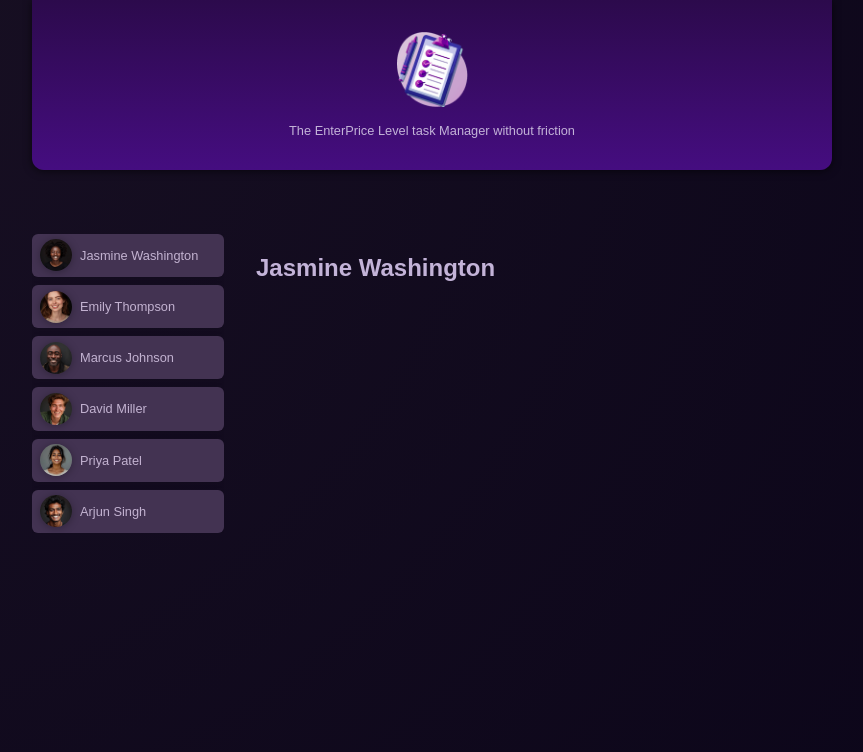
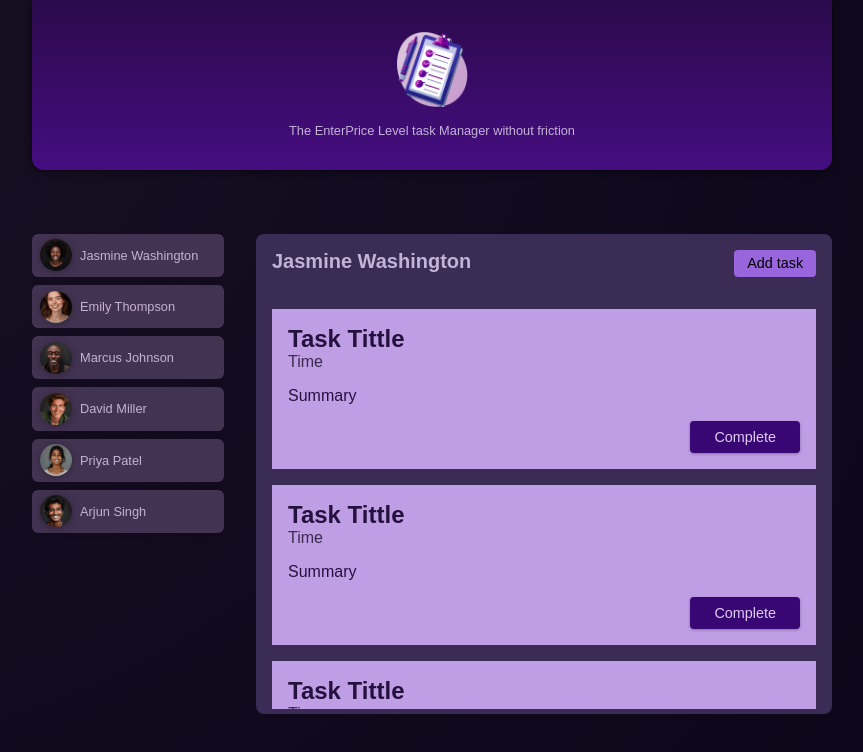
Before and after one commit to NithuJanzee/AngularTaskManager, an Angular app: page / in a window 1280 px wide. Both pictures are taken after a click on the button "Jasmine Washington". Shown: the top 752 px of the page, without its empty margins (208-1071 px from the left). Built offline with nearby package versions, Linux system fonts and the light colour scheme.

Commit message:
added tasks component

```diff
--- a/src/app/task/task.component.css
+++ b/src/app/task/task.component.css
@@ -0,0 +1,63 @@
+#tasks {
+    padding: 1rem;
+    border-radius: 8px;
+    max-height: 60vh;
+    overflow: auto;
+    background-color: #3a2c54;
+  }
+
+  header {
+    display: flex;
+    justify-content: space-between;
+    align-items: flex-start;
+    margin-bottom: 2rem;
+    gap: 1rem;
+  }
+
+  h2 {
+    margin: 0;
+    font-size: 0.9rem;
+    width: 60%;
+    text-wrap: balance;
+  }
+
+  menu {
+    margin: 0;
+    padding: 0;
+  }
+
+  menu button {
+    font: inherit;
+    cursor: pointer;
+    background-color: #9965dd;
+    border-radius: 4px;
+    border: none;
+    padding: 0.35rem 0.8rem;
+    font-size: 0.9rem;
+  }
+
+  menu button:hover,
+  menu button:active {
+    background-color: #a565dd
+  }
+
+  ul {
+    list-style: none;
+    margin: 1rem 0;
+    padding: 0;
+    display: flex;
+    flex-direction: column;
+    gap: 1rem;
+    max-height: 50vh;
+    overflow: auto;
+  }
+
+  @media (min-width: 768px) {
+    h2 {
+      font-size: 1.25rem;
+    }
+
+    menu {
+      width: auto;
+    }
+  }
--- a/src/app/task/task.component.html
+++ b/src/app/task/task.component.html
@@ -1 +1,20 @@
-<h2>{{name}}</h2>
+<section id="tasks">
+    <header>
+        <h2>{{name}}</h2>
+        <menu>
+            <button>Add task</button>
+        </menu>
+    </header>
+
+    <ul>
+        <li>
+            <app-tasks />
+        </li>
+        <li>
+            <app-tasks />
+        </li>
+        <li>
+            <app-tasks />
+        </li>
+    </ul>
+</section>
--- a/src/app/task/task.component.ts
+++ b/src/app/task/task.component.ts
@@ -1,9 +1,10 @@
 import { Component , Input } from '@angular/core';
+import { TasksComponent } from "./tasks/tasks.component";
 
 @Component({
   selector: 'app-task',
   standalone: true,
-  imports: [],
+  imports: [TasksComponent],
   templateUrl: './task.component.html',
   styleUrl: './task.component.css'
 })
--- /dev/null
+++ b/src/app/task/tasks/tasks.component.css
@@ -0,0 +1,37 @@
+article {
+    padding: 1rem;
+    color: #25113d;
+    background-color: #bf9ee5;
+  }
+
+  h2 {
+    margin: 0;
+  }
+
+  time {
+    color: #3c2c50;
+  }
+
+  .actions {
+    text-align: right;
+    margin: 0;
+  }
+
+  .actions button {
+    font: inherit;
+    font-size: 0.9rem;
+    cursor: pointer;
+    background-color: #380774;
+    color: #decdf2;
+    border-radius: 4px;
+    padding: 0.5rem 1.5rem;
+    border: none;
+    box-shadow: 0 1px 3px rgba(0, 0, 0, 0.3);
+    transition: all 0.3s ease;
+  }
+
+  .actions button:hover,
+  .actions button:active {
+    background-color: #4a0774;
+    box-shadow: 0 1px 6px rgba(0, 0, 0, 0.3);
+  }
--- /dev/null
+++ b/src/app/task/tasks/tasks.component.html
@@ -0,0 +1,8 @@
+<article>
+    <h2>Task Tittle</h2>
+    <time>Time</time>
+    <p>Summary</p>
+    <p class="actions">
+        <button>Complete</button>
+    </p>
+</article>
```
Also changed, not shown: src/app/task/tasks/tasks.component.ts (added, +12 -0 lines).
